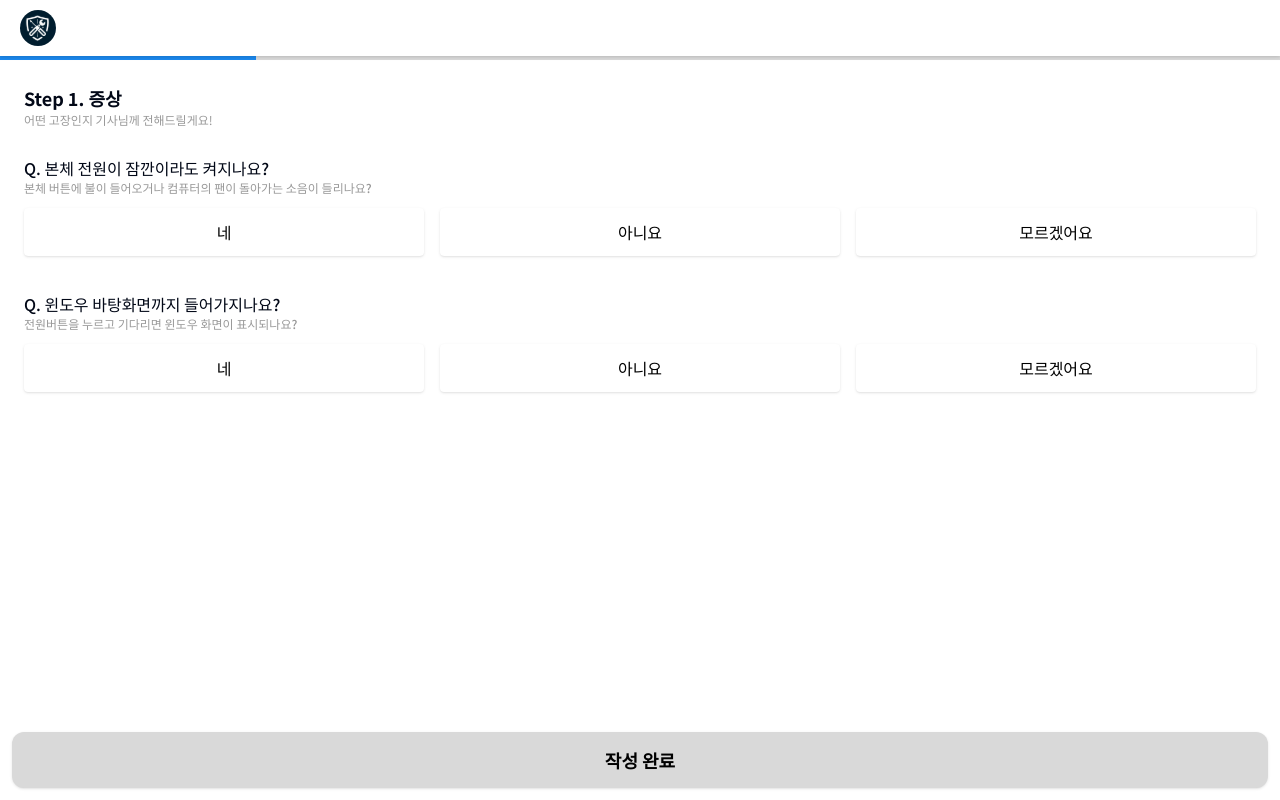
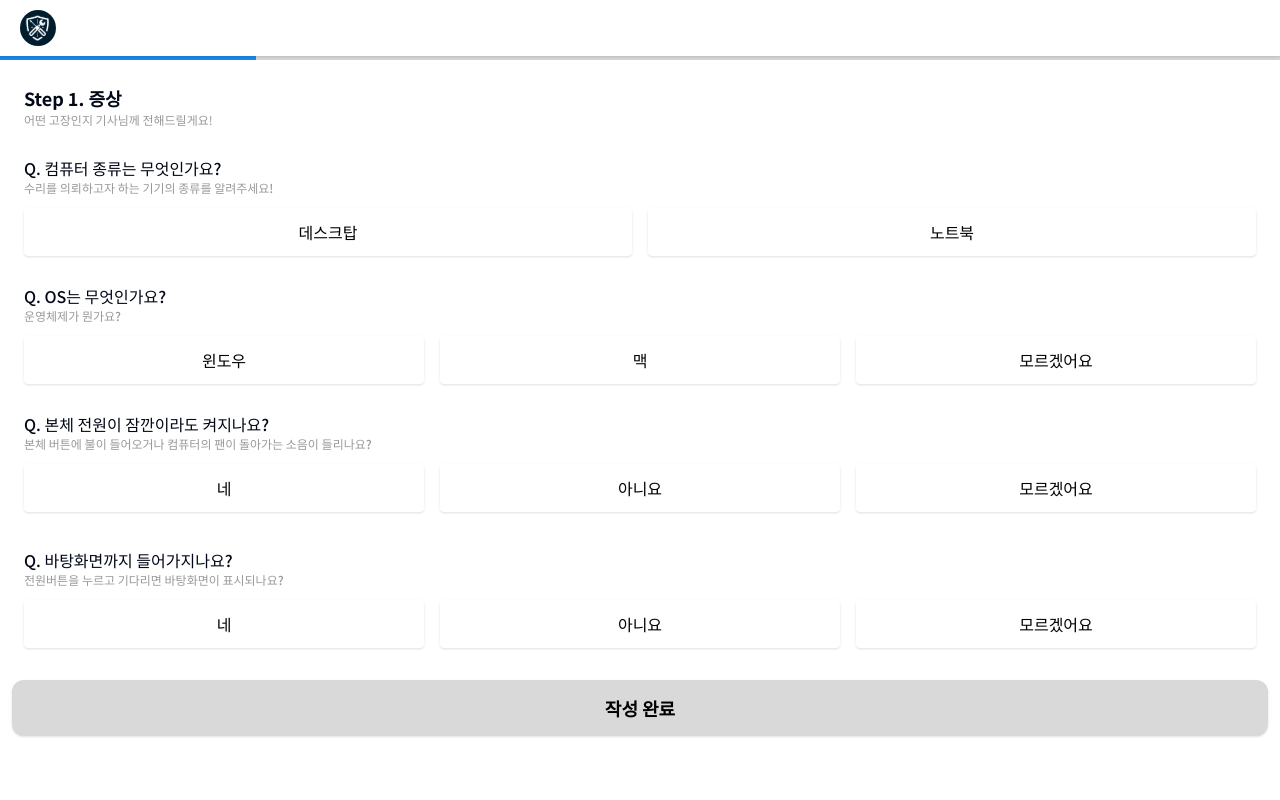
Before and after one commit to CaChiJ/repair-helper-web, a Next.js app: page /reservation/step1 in a window 1280 px wide. Built offline with nearby package versions, Linux system fonts and the light colour scheme.

Commit message:
feat : 증상 질문 추가

```diff
--- a/app/reservation/step1/page.tsx
+++ b/app/reservation/step1/page.tsx
@@ -9,8 +9,10 @@ import { useState } from "react";
 export default function Page() {
   const [ isPowered, setIsPowered ] = useState<null | string>(null);
   const [ isBooted, setIsBooted ] = useState<null | string>(null);
+  const [ deviceType, setDeviceType ] = useState<null | string>(null);
+  const [ osType, setOsType] = useState<null | string>(null);
 
-  const isFilled = isPowered !== null && isBooted !== null;
+  const isFilled = isPowered !== null && isBooted !== null && deviceType !== null && osType !== null;
 
   return (
     <div>
@@ -23,6 +25,37 @@ export default function Page() {
           title={"Step 1. 증상"}
           description={"어떤 고장인지 기사님께 전해드릴게요!"}
         />
+      </div>
+
+      <div className="mt-7 ml-6 mr-6">
+        <QuestionSentences
+          text="Q. 컴퓨터 종류는 무엇인가요?"
+          description="수리를 의뢰하고자 하는 기기의 종류를 알려주세요!"
+        />
+        <div className="mt-3 h-12">
+          <ChoiceButtons
+            buttonInfos={[
+              makeButtonInfo("데스크탑", divergeCallback(() => setDeviceType('desktop'), () => setDeviceType(null))),
+              makeButtonInfo("노트북", divergeCallback(() => setDeviceType('notebook'), () => setDeviceType(null)))
+            ]}
+          />
+        </div>
+      </div>
+
+      <div className="mt-7 ml-6 mr-6">
+        <QuestionSentences
+          text="Q. OS는 무엇인가요?"
+          description="운영체제가 뭔가요?"
+        />
+        <div className="mt-3 h-12">
+          <ChoiceButtons
+            buttonInfos={[
+              makeButtonInfo("윈도우", divergeCallback(() => setOsType('windows'), () => setOsType(null))),
+              makeButtonInfo("맥", divergeCallback(() => setOsType('mac'), () => setOsType(null))),
+              makeButtonInfo("모르겠어요", divergeCallback(() => setOsType('unknown'), () => setOsType(null))),
+            ]}
+          />
+        </div>
       </div>
 
       <div className="mt-7 ml-6 mr-6">
@@ -43,8 +76,8 @@ export default function Page() {
 
       <div className="mt-9 ml-6 mr-6">
         <QuestionSentences
-          text="Q. 윈도우 바탕화면까지 들어가지나요?"
-          description="전원버튼을 누르고 기다리면 윈도우 화면이 표시되나요?"
+          text="Q. 바탕화면까지 들어가지나요?"
+          description="전원버튼을 누르고 기다리면 바탕화면이 표시되나요?"
         />
         <div className="mt-3 h-12">
           <ChoiceButtons
@@ -57,11 +90,13 @@ export default function Page() {
         </div>
       </div>
 
+      <div className="h-8" />
+
       <Link
-        className={`fixed left-0 right-0 bottom-0 flex justify-center items-center rounded-xl ${ isFilled ? 'text-white' : 'text-black' } ${ isFilled ? 'bg-highlight' : 'bg-[#D9D9D9]' } text-lg font-bold h-14 mx-3 mb-3 shadow transition`}
+        className={`relative left-0 right-0 bottom-0 flex justify-center items-center rounded-xl ${ isFilled ? 'text-white' : 'text-black' } ${ isFilled ? 'bg-highlight' : 'bg-[#D9D9D9]' } text-lg font-bold h-14 mx-3 mb-3 shadow transition`}
         href={{
           pathname: `${isFilled ? '/reservation/step2' : ''}`,
-          query: {isPowered: isPowered, isBooted: isBooted}
+          query: {isPowered: isPowered, isBooted: isBooted, deviceType: deviceType, osType: osType}
         }}
       >
         작성 완료
--- a/app/reservation/step2/page.tsx
+++ b/app/reservation/step2/page.tsx
@@ -32,8 +32,7 @@ export default async function Page({
           href={{
             pathname: "/reservation/step3",
             query: {
-              "isPowered": searchParams.isPowered,
-              "isBooted": searchParams.isBooted,
+              ...searchParams,
             }
           }}
         />
```
